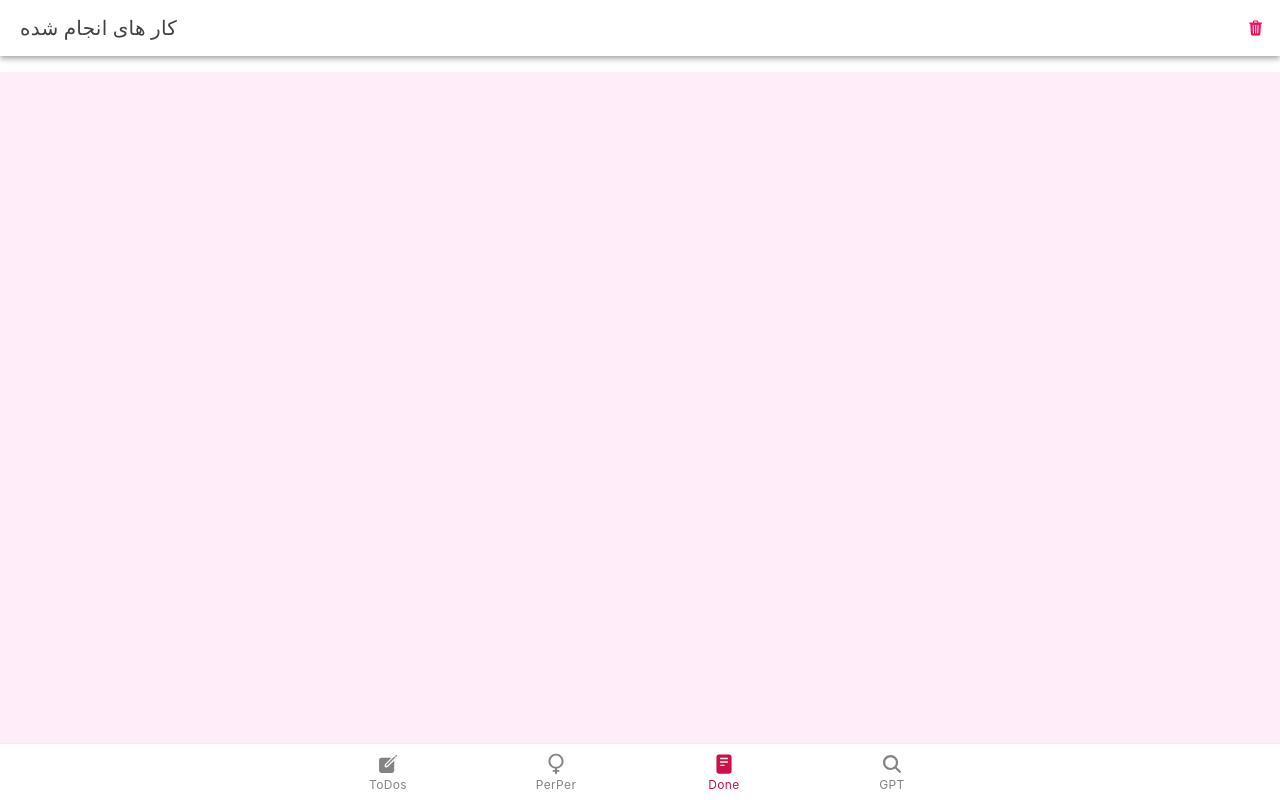
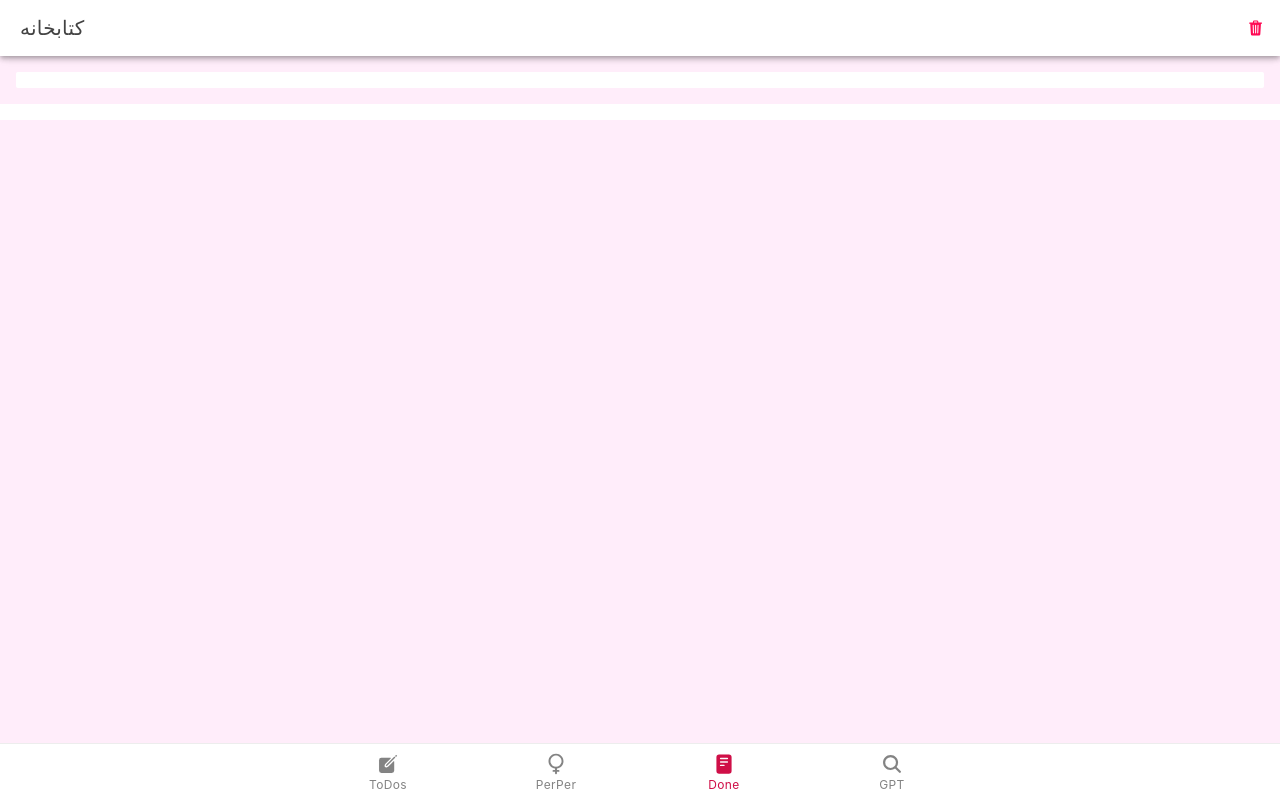
Before and after one commit to abcna/femaletodos, a React (Create React App) app: page /library in a window 1280 px wide. Built offline with nearby package versions, Linux system fonts and the light colour scheme.

Commit message:
done category

```diff
--- a/src/pages/LibraryPage.tsx
+++ b/src/pages/LibraryPage.tsx
@@ -13,13 +13,32 @@ import {
   IonList,
   IonButton,
   IonIcon,
+  IonItem,
+  IonLabel,
+  IonNote,
+  IonRefresher,
+  IonRefresherContent,
+  RefresherEventDetail,
 } from "@ionic/react";
-import { trash } from "ionicons/icons";
+import {
+  trash,
+  body,
+  school,
+  heart,
+  people,
+  happy,
+  apps,
+} from "ionicons/icons";
 import useTaskStore from "./taskState.ts";
 import "./LibraryPage.css";
 
 const LibraryPage: React.FC = () => {
-  const { completedTasks, clearCompletedTasks } = useTaskStore();
+  const { completedTasks, clearCompletedTasks, refreshTasks } = useTaskStore();
+
+  const handleRefresh = async (event: CustomEvent<RefresherEventDetail>) => {
+    await refreshTasks();
+    event.detail.complete();
+  };
 
   // Function to determine if text should be white based on background color
   const getTextColor = (backgroundColor: string) => {
@@ -46,11 +65,29 @@ const LibraryPage: React.FC = () => {
     return 0;
   });
 
+  // Define category icons and colors
+  const categoryConfig = {
+    جسمی: { icon: body, color: "danger" },
+    "ذهنی - آموزشی": { icon: school, color: "tertiary" },
+    روحی: { icon: heart, color: "success" },
+    "رابطه ای": { icon: people, color: "warning" },
+    تفریح: { icon: happy, color: "primary" },
+    متفرقه: { icon: apps, color: "secondary" },
+  };
+
+  // Calculate completed tasks count for each category
+  const categoryStats = completedTasks.reduce((acc, task) => {
+    // Ensure the category exists in our config, otherwise use "متفرقه"
+    const category = task.category in categoryConfig ? task.category : "متفرقه";
+    acc[category] = (acc[category] || 0) + 1;
+    return acc;
+  }, {} as Record<string, number>);
+
   return (
     <IonPage>
       <IonHeader>
         <IonToolbar>
-          <IonTitle>کار های انجام شده </IonTitle>
+          <IonTitle>کتابخانه</IonTitle>
           <IonButton
             slot="end"
             onClick={clearCompletedTasks}
@@ -61,6 +98,31 @@ const LibraryPage: React.FC = () => {
         </IonToolbar>
       </IonHeader>
       <IonContent fullscreen>
+        <IonRefresher slot="fixed" onIonRefresh={handleRefresh}>
+          <IonRefresherContent></IonRefresherContent>
+        </IonRefresher>
+
+        {/* Category Statistics Section */}
+        <IonList inset={true}>
+          {Object.entries(categoryStats).map(([category, count]) => {
+            const config =
+              categoryConfig[category as keyof typeof categoryConfig] ||
+              categoryConfig["متفرقه"];
+            return (
+              <IonItem key={category} button={true}>
+                <IonIcon
+                  color={config.color}
+                  slot="start"
+                  icon={config.icon}
+                  size="large"
+                ></IonIcon>
+                <IonLabel>{category}</IonLabel>
+                <IonNote slot="end">{count}</IonNote>
+              </IonItem>
+            );
+          })}
+        </IonList>
+
         <IonList>
           {sortedCompletedTasks.map((task) => {
             const textColor = getTextColor(task.color);
```
